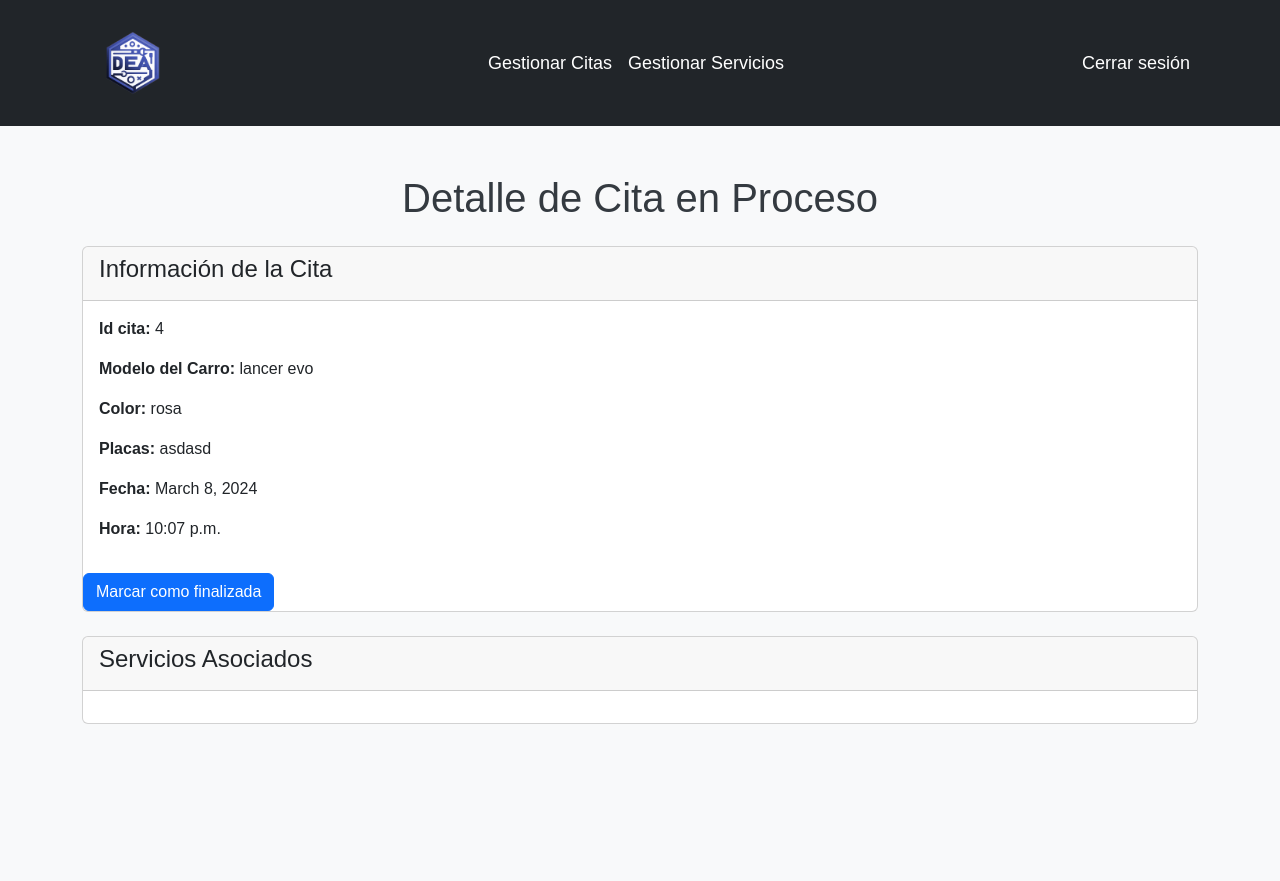
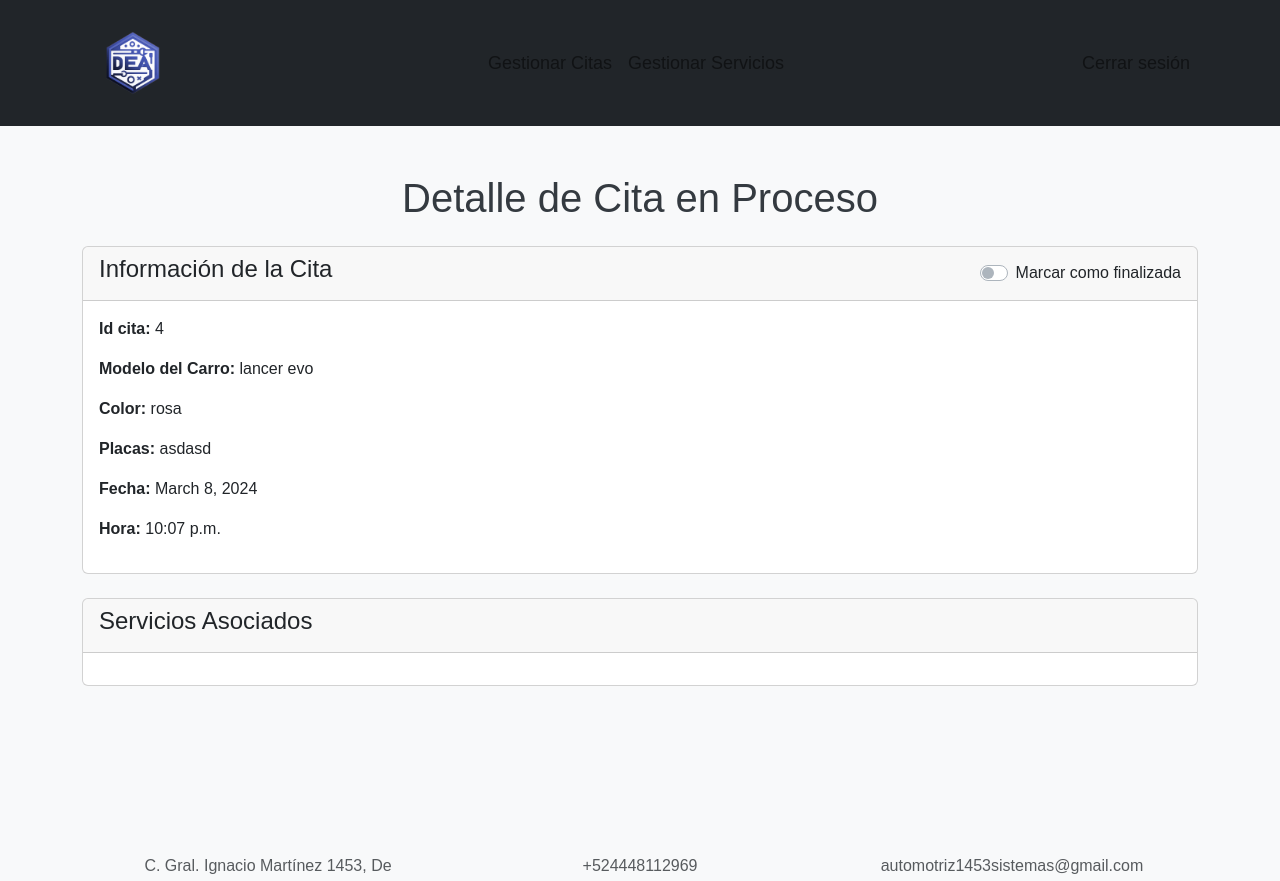
Before and after one commit to ArmxndoG/web-taller-mecanico, a Django app: page /detalle_cita_en_proceso/4 in a window 1280 px wide. Shown: the top 881 px of the page. Run offline with Django 5.2, Linux system fonts and the light colour scheme; a user stored in the database is signed in; data comes from the database, SQL or seed files in the repository; both versions use the stored data as it was after the commit; some libraries are stand-ins or nearby versions.

Commit message:
Dea online 1.0

```diff
--- a/autenticacion/views.py
+++ b/autenticacion/views.py
@@ -226,6 +226,7 @@
     citas_en_espera = Cita.objects.filter(usuario = request.user, estado = "pendiente")
     citas_en_proceso = Cita.objects.filter(usuario = request.user, estado = "en proceso")
     citas_finalizadas = Cita.objects.filter(usuario = request.user, estado = "finalizada")
+    print(citas_finalizadas)
     titulo = "Citas del cliente"
     return render(request, "lista_citas_cliente.html",{
         'titulo': titulo,
--- a/main/templates/detalle_cita_enProceso.html
+++ b/main/templates/detalle_cita_enProceso.html
@@ -4,8 +4,18 @@
     <meta charset="UTF-8">
     <meta name="viewport" content="width=device-width, initial-scale=1.0">
     <title>Detalle de la cita</title>
+    <link href="https://stackpath.bootstrapcdn.com/bootstrap/4.5.2/css/bootstrap.min.css" rel="stylesheet">
+    <style>
+        .toggle-switch {
+            display: flex;
+            align-items: center;
+            justify-content: flex-end;
+        }
+        .toggle-switch .custom-control {
+            margin-left: 10px;
+        }
+    </style>
     {% extends 'layouts/base.html' %}
-    <link href="https://stackpath.bootstrapcdn.com/bootstrap/4.5.2/css/bootstrap.min.css" rel="stylesheet">
 </head>
 <body>
     {% block content %}
@@ -13,8 +23,17 @@
         <h1 class="text-center mb-4">Detalle de Cita en Proceso</h1>
 
         <div class="card mb-4">
-            <div class="card-header">
+            <div class="card-header d-flex justify-content-between align-items-center">
                 <h2 class="h4">Información de la Cita</h2>
+                <div class="toggle-switch">
+                    <form action="{% url 'modificar_estado_cita_finalizada' cita.id %}" method="post" id="finalizarForm">
+                        {% csrf_token %}
+                        <div class="custom-control custom-switch">
+                            <input type="checkbox" class="custom-control-input" id="finalizarSwitch" onchange="confirmSubmit(event)">
+                            <label class="custom-control-label" for="finalizarSwitch">Marcar como finalizada</label>
+                        </div>
+                    </form>
+                </div>
             </div>
             <div class="card-body">
                 <p><strong>Id cita:</strong> {{ cita.id }}</p>
@@ -23,14 +42,6 @@
                 <p><strong>Placas:</strong> {{ cita.placas }}</p>
                 <p><strong>Fecha:</strong> {{ cita.fecha }}</p>
                 <p><strong>Hora:</strong> {{ cita.hora }}</p>
-            </div>
-            <div class="d-flex justify-content-between align-items-center">
-
-                <form action="{% url 'modificar_estado_cita_finalizada' cita.id %}" method="post">
-                    {% csrf_token %}
-                    <button type="submit" class="btn btn-primary" onclick="return confirm('¿Estás seguro marcar esta cita a finalizada?')">Marcar como finalizada</button>
-
-                </form>
             </div>
         </div>
 
@@ -49,10 +60,21 @@
             </div>
         </div>
     </div>
-    {% endblock %}
-
     <script src="https://code.jquery.com/jquery-3.5.1.slim.min.js"></script>
     <script src="https://cdn.jsdelivr.net/npm/@popperjs/core@2.5.4/dist/umd/popper.min.js"></script>
     <script src="https://stackpath.bootstrapcdn.com/bootstrap/4.5.2/js/bootstrap.min.js"></script>
+    <script>
+        function confirmSubmit(event) {
+            if (!confirm('¿Estás seguro de marcar esta cita como finalizada?')) {
+                event.preventDefault();
+                document.getElementById('finalizarSwitch').checked = false;
+            } else {
+                document.getElementById('finalizarForm').submit();
+            }
+        }
+    </script>
+    {% endblock %}
+
+
 </body>
 </html>
```
Also changed, not shown: main/templates/lista_citas_cliente.html (+25 -0 lines), db.sqlite3, media/imagenes_bd/ej1_2p0ur7m.jpg (added), media/imagenes_bd/ej1_XE2l3TT.jpg (added), media/imagenes_bd/ej3_37bzHqB.jpg (added), media/imagenes_bd/ej3_6pzKGla.jpg (added), media/imagenes_bd/ej5.jpg (added), media/imagenes_bd/ej6_HNyZsGk.jpg (added), media/imagenes_bd/ej6_rLGhuxF.jpg (added).
